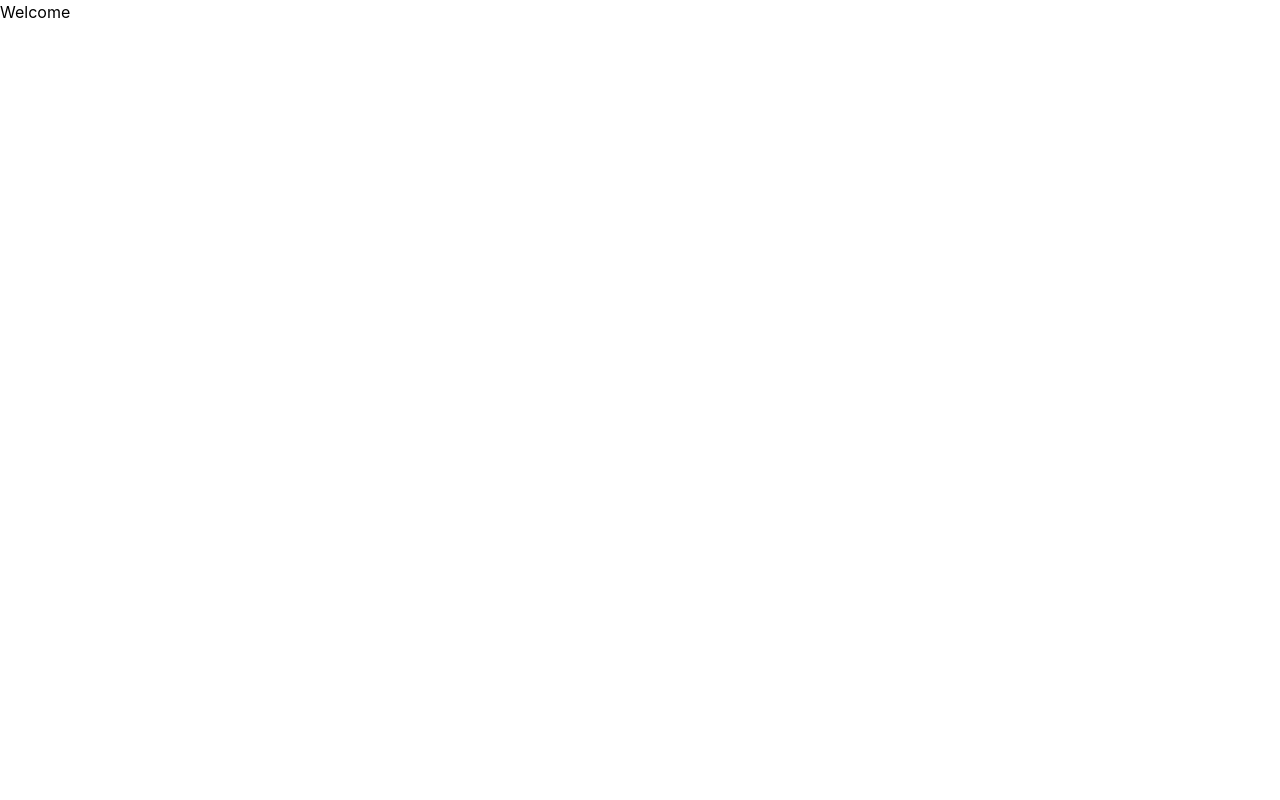
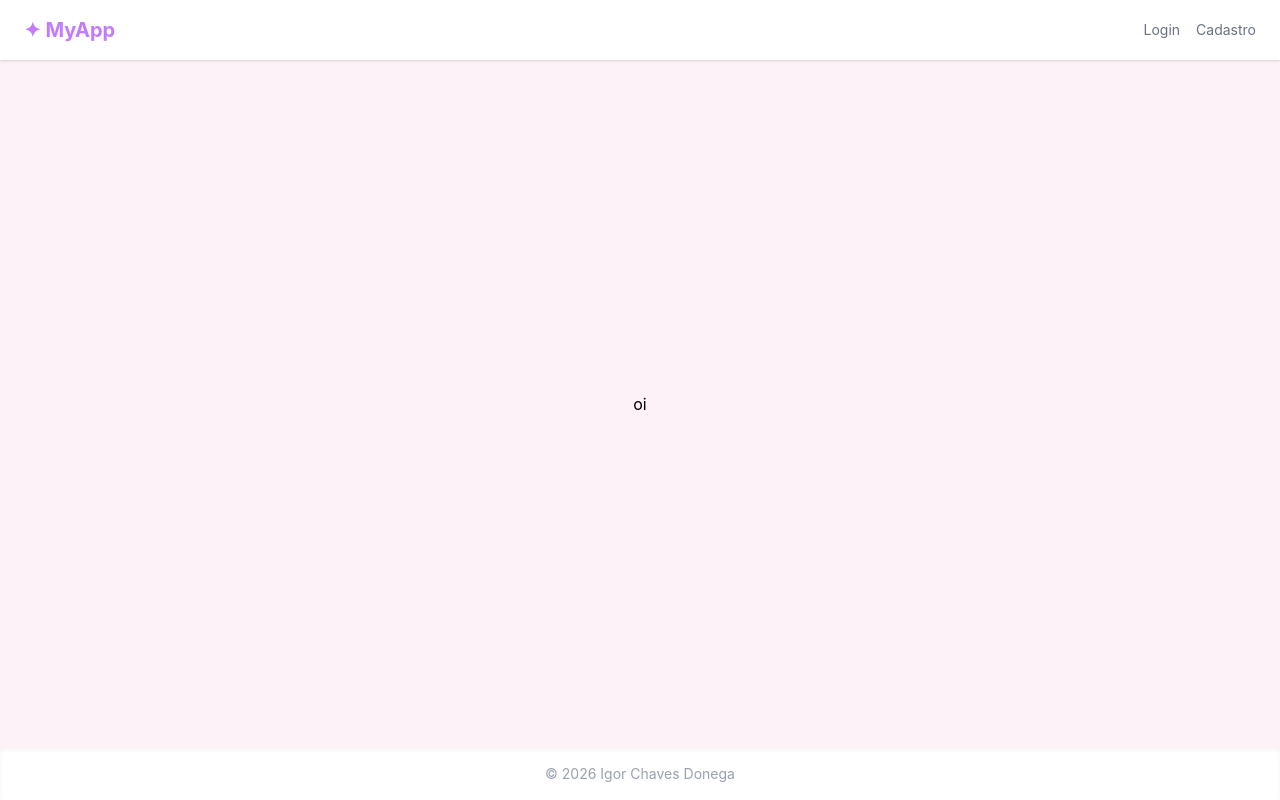
Before and after one commit to ichavesbr/my-first-backend, a React (Vite) app: page / in a window 1280 px wide. Built offline with nearby package versions, Linux system fonts and the light colour scheme.

Commit message:
create component Navbar and Footer

```diff
--- a/src/App.tsx
+++ b/src/App.tsx
@@ -1,11 +1,23 @@
-import "./App.css"
+import { Routes, Route } from "react-router-dom"
+import { Navbar } from "./components/Navbar"
+import { Footer } from "./components/Footer"
+// import Login from './pages/Login'
+// import Register from './pages/Register'
+// import NotFound from './pages/NotFound'
 
-function App() {
+export default function App() {
   return (
-    <>
-      <h1>Welcome</h1>
-    </>
+    <div className="flex flex-col min-h-screen bg-pink-50">
+      <Navbar />
+      <main className="flex-1 flex items-center justify-center p-4">
+        <Routes>
+          <Route path="/" element={<h1>oi</h1>} />
+          {/* <Route path="/" element={<Login />} /> */}
+          {/* <Route path="/cadastro" element={<Register />} /> */}
+          {/* <Route path="*" element={<NotFound />} /> */}
+        </Routes>
+      </main>
+      <Footer />
+    </div>
   )
 }
-
-export default App
--- a/src/components/Footer.tsx
+++ b/src/components/Footer.tsx
@@ -0,0 +1,9 @@
+const Footer = () => {
+  return (
+    <footer className="bg-white text-center text-sm text-gray-400 py-4 shadow-inner">
+      © {new Date().getFullYear()} Igor Chaves Donega
+    </footer>
+  )
+}
+
+export { Footer }
--- a/src/components/Navbar.tsx
+++ b/src/components/Navbar.tsx
@@ -0,0 +1,21 @@
+import { Link } from "react-router-dom"
+
+const Navbar = () => {
+  return (
+    <nav className="bg-white shadow-sm px-6 py-4 flex justify-between items-center">
+      <Link to="/" className="text-purple-400 font-bold text-xl">
+        ✦ MyApp
+      </Link>
+      <div className="flex gap-4 text-sm">
+        <Link to="/" className="text-gray-500 hover:text-purple-400 transition">
+          Login
+        </Link>
+        <Link to="/cadastro" className="text-gray-500 hover:text-pink-400 transition">
+          Cadastro
+        </Link>
+      </div>
+    </nav>
+  )
+}
+
+export { Navbar }
--- a/src/main.tsx
+++ b/src/main.tsx
@@ -1,10 +1,13 @@
 import { StrictMode } from "react"
 import { createRoot } from "react-dom/client"
+import { BrowserRouter } from "react-router"
 import "./App.css"
 import App from "./App.tsx"
 
 createRoot(document.getElementById("root")!).render(
   <StrictMode>
-    <App />
+    <BrowserRouter>
+      <App />
+    </BrowserRouter>
   </StrictMode>,
 )
```
